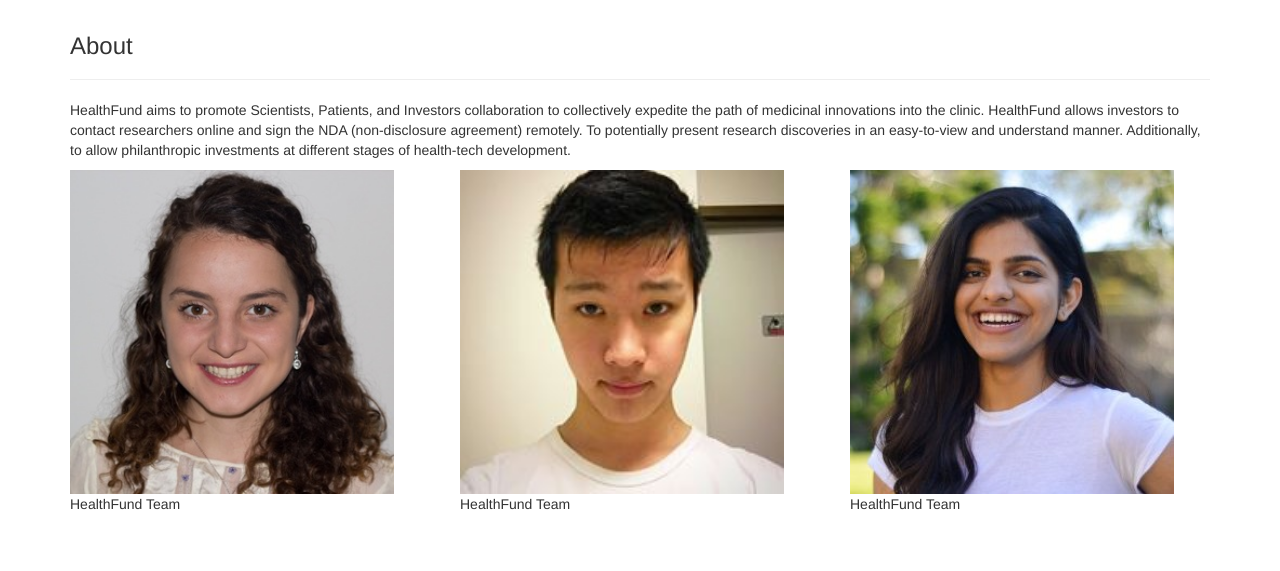
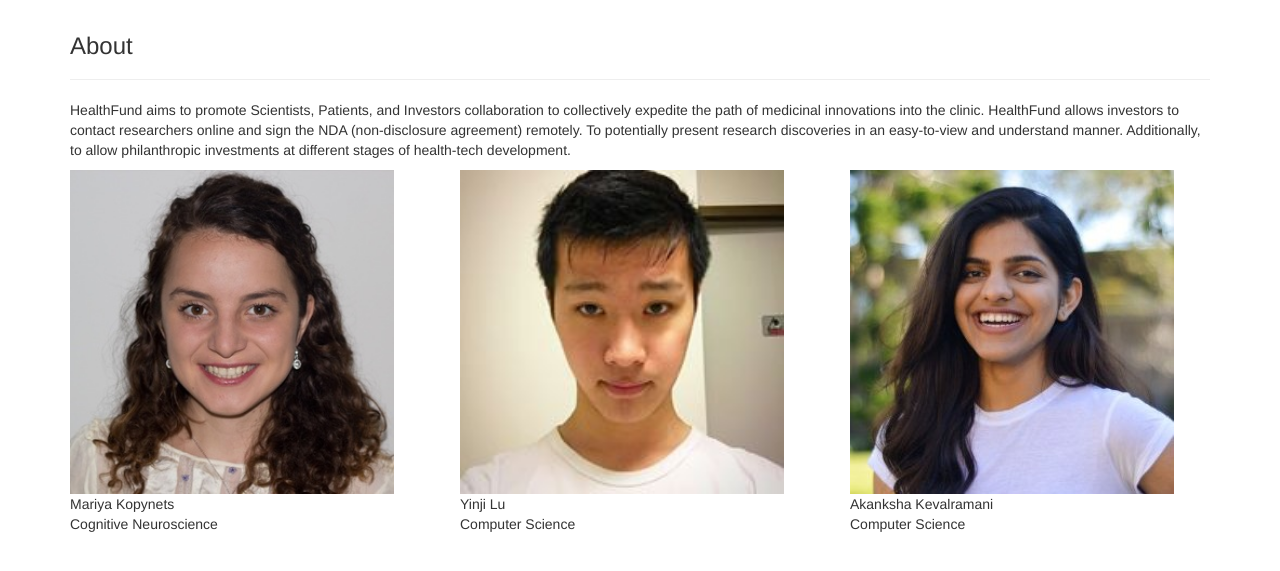
Before and after one commit to MariyaKopynets/New_Healthfund, a plain HTML site: page development/about_guest.html in a window 1280 px wide. Shown: the part 57-628 px from the top of the page. Drawn offline with Linux system fonts and the light colour scheme.

Commit message:
Update about_guest.html

```diff
--- a/development/about_guest.html
+++ b/development/about_guest.html
@@ -85,15 +85,15 @@
         <div class="row">
             <div class="col-lg-4 col-sm-12">
                 <img src="Mariya.JPG" alt="image 1" height="90%" width="90%" />
-                <p>HealthFund Team</p>
+                <p>Mariya Kopynets<br /> Cognitive Neuroscience</p>
             </div>
             <div class="col-lg-4 col-sm-12">
                 <img src="Jace.jpg" alt="image 2" height="90%" width="90%" />
-                <p>HealthFund Team</p>
+                <p>Yinji Lu<br /> Computer Science</p>
             </div>
             <div class="col-lg-4 col-sm-12">
                 <img src="Akanksha.jpg" alt="image 3" height="90%" width="90%" />
-                <p>HealthFund Team</p>
+                <p>Akanksha Kevalramani<br /> Computer Science</p>
             </div>
         </div>
         <!-- /.row -->
```
